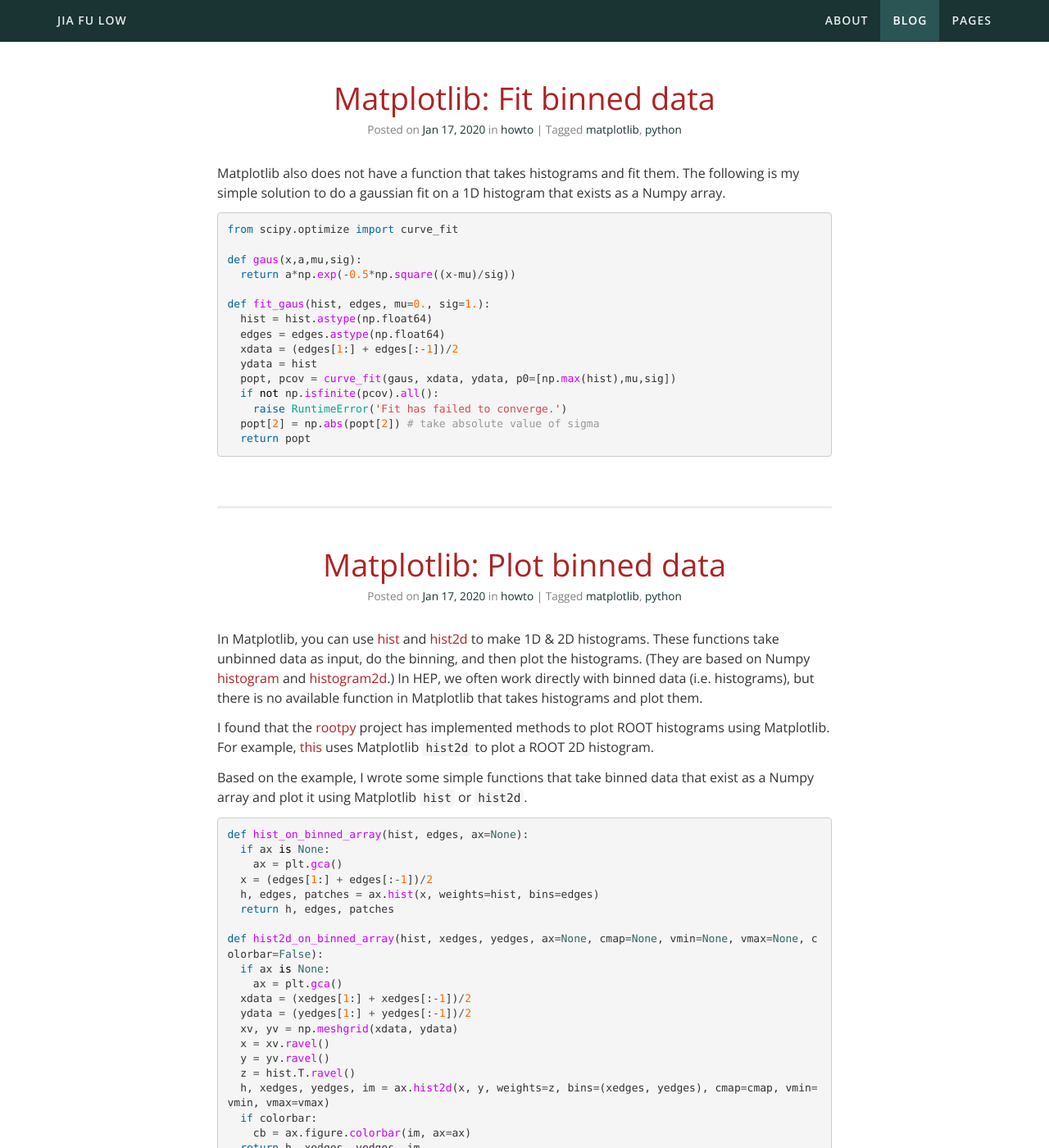
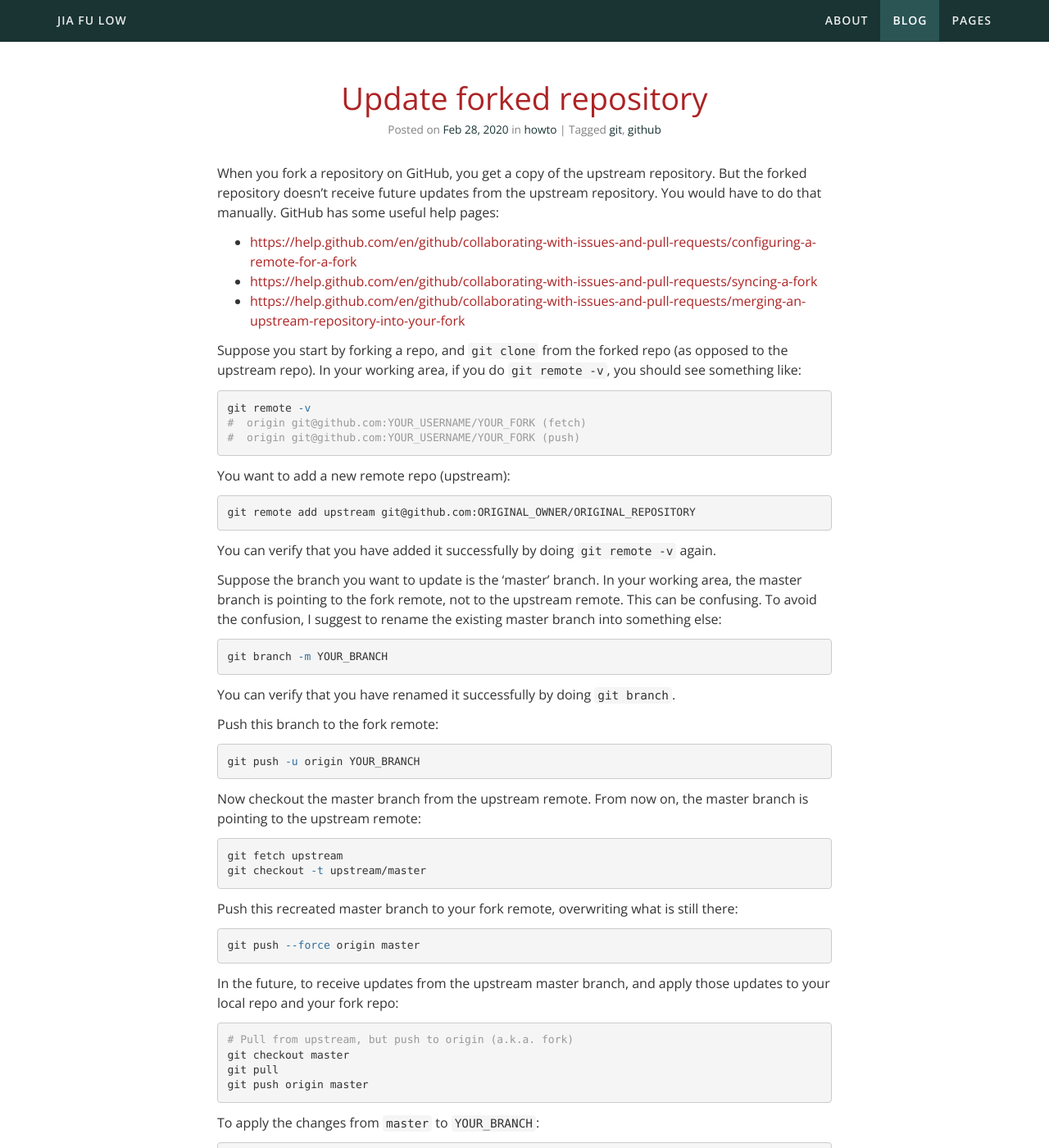
Before and after one commit to jiafulow/jiafulow.github.io, a Jekyll site: the page built from blog/index.html, in a window 1280 px wide and 1400 px high. Shown: the whole window at 82% size. Built offline with Jekyll 4.4.1, drawn with Linux system fonts in a browser that asks for light colours; formulas are drawn with MathJax 3; the list of posts is cut into pages by our own code; a style sheet for code colours, icons or effects is not loaded; some of the changed text lies outside the part shown.

Commit message:
Create 2020-02-28-update-forked-repository.md

````diff
--- a/_posts/2020-01-17-matplotlib-plot-binned-data.md
+++ b/_posts/2020-01-17-matplotlib-plot-binned-data.md
@@ -13,14 +13,14 @@ I found that the [rootpy](http://www.rootpy.org/) project has implemented method
 Based on the example, I wrote some simple functions that take binned data that exist as a Numpy array and plot it using Matplotlib `hist` or `hist2d`.
 
 ``` python
-def hist_on_binned_array(hist, edges, ax=None):
+def hist_on_binned_array(hist, edges, ax=None, **kwargs):
   if ax is None:
     ax = plt.gca()
   x = (edges[1:] + edges[:-1])/2
-  h, edges, patches = ax.hist(x, weights=hist, bins=edges)
+  h, edges, patches = ax.hist(x, weights=hist, bins=edges, **kwargs)
   return h, edges, patches
 
-def hist2d_on_binned_array(hist, xedges, yedges, ax=None, cmap=None, vmin=None, vmax=None, colorbar=False):
+def hist2d_on_binned_array(hist, xedges, yedges, colorbar=False, ax=None, **kwargs):
   if ax is None:
     ax = plt.gca()
   xdata = (xedges[1:] + xedges[:-1])/2
@@ -29,7 +29,7 @@ def hist2d_on_binned_array(hist, xedges, yedges, ax=None, cmap=None, vmin=None,
   x = xv.ravel()
   y = yv.ravel()
   z = hist.T.ravel()
-  h, xedges, yedges, im = ax.hist2d(x, y, weights=z, bins=(xedges, yedges), cmap=cmap, vmin=vmin, vmax=vmax)
+  h, xedges, yedges, im = ax.hist2d(x, y, weights=z, bins=(xedges, yedges), **kwargs)
   if colorbar:
     cb = ax.figure.colorbar(im, ax=ax)
   return h, xedges, yedges, im
--- /dev/null
+++ b/_posts/2020-02-28-update-forked-repository.md
@@ -0,0 +1,71 @@
+---
+layout: post
+date: 2020-02-28 14:32:59
+title: "Update forked repository"
+categories: [howto]
+tags: [git, github]
+---
+
+When you fork a repository on GitHub, you get a copy of the upstream repository. But the forked repository doesn't receive future updates from the upstream repository. You would have to do that manually. GitHub has some useful help pages:
+- <https://help.github.com/en/github/collaborating-with-issues-and-pull-requests/configuring-a-remote-for-a-fork>
+- <https://help.github.com/en/github/collaborating-with-issues-and-pull-requests/syncing-a-fork>
+- <https://help.github.com/en/github/collaborating-with-issues-and-pull-requests/merging-an-upstream-repository-into-your-fork>
+
+Suppose you start by forking a repo, and `git clone` from the forked repo (as opposed to the upstream repo). In your working area, if you do `git remote -v`, you should see something like:
+
+``` shell
+git remote -v
+#  origin git@github.com:YOUR_USERNAME/YOUR_FORK (fetch)
+#  origin git@github.com:YOUR_USERNAME/YOUR_FORK (push)
+```
+
+You want to add a new remote repo (upstream):
+
+``` shell
+git remote add upstream git@github.com:ORIGINAL_OWNER/ORIGINAL_REPOSITORY
+```
+
+You can verify that you have added it successfully by doing `git remote -v` again.
+
+Suppose the branch you want to update is the 'master' branch. In your working area, the master branch is pointing to the fork remote, not to the upstream remote. This can be confusing. To avoid the confusion, I suggest to rename the existing master branch into something else:
+
+``` shell
+git branch -m YOUR_BRANCH
+```
+
+You can verify that you have renamed it successfully by doing `git branch`.
+
+Push this branch to the fork remote:
+
+``` shell
+git push -u origin YOUR_BRANCH
+```
+
+Now checkout the master branch from the upstream remote. From now on, the master branch is pointing to the upstream remote:
+
+``` shell
+git fetch upstream
+git checkout -t upstream/master
+```
+
+Push this recreated master branch to your fork remote, overwriting what is still there:
+
+``` shell
+git push --force origin master
+```
+
+In the future, to receive updates from the upstream master branch, and apply those updates to your local repo and your fork repo:
+
+``` shell
+# Pull from upstream, but push to origin (a.k.a. fork)
+git checkout master
+git pull
+git push origin master
+```
+
+To apply the changes from `master` to `YOUR_BRANCH`:
+
+``` shell
+git checkout YOUR_BRANCH
+git merge master
+```
````
